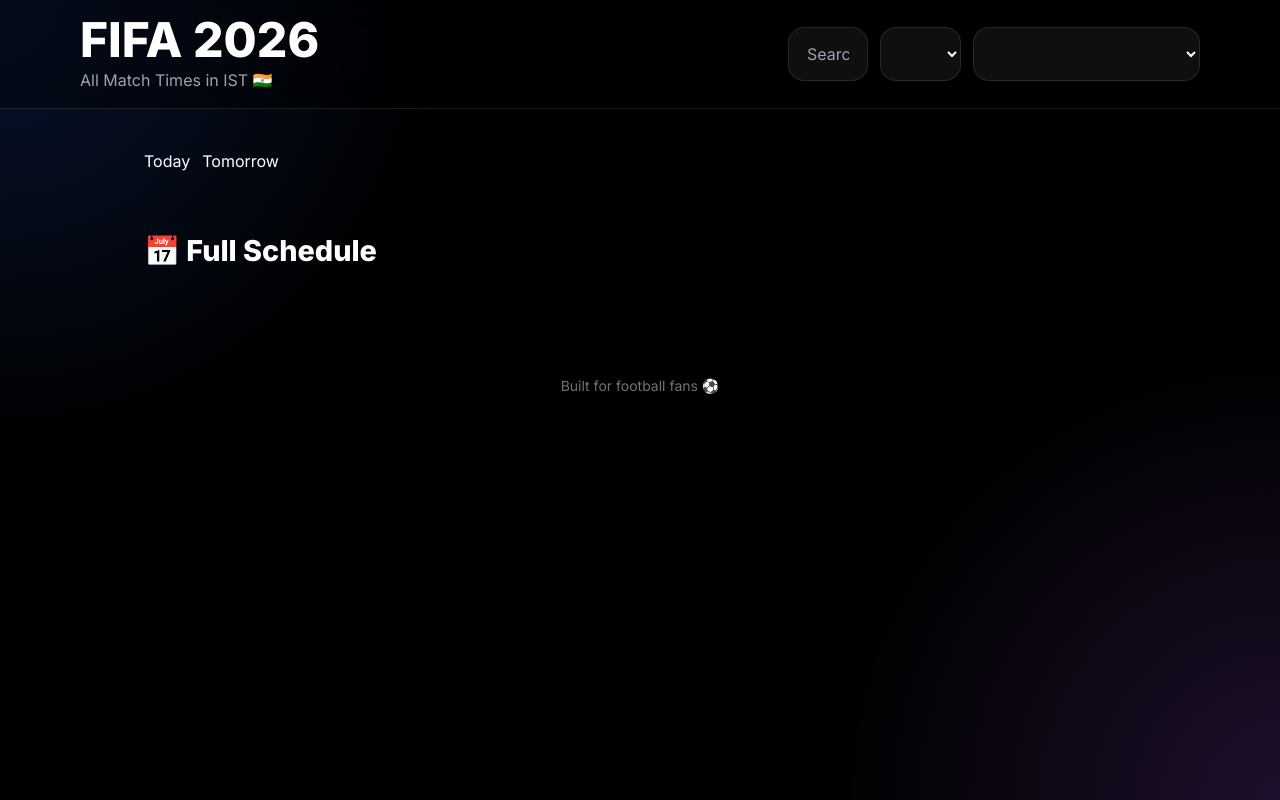
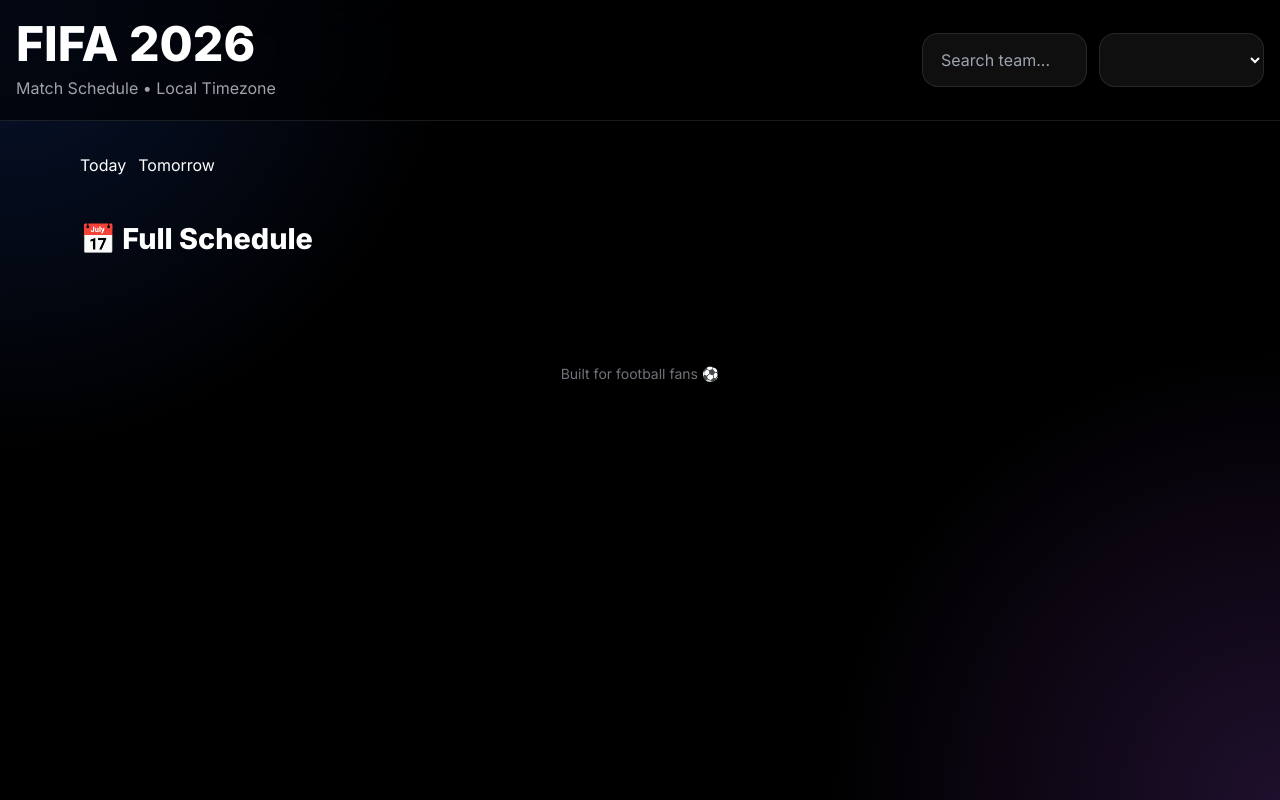
Before and after one commit to srinfinityvlogs/fifa26, a plain HTML site: page index.html in a window 1280 px wide. Drawn offline with nearby package versions, Linux system fonts and the light colour scheme.

Commit message:
regenerate

```diff
--- a/index.html
+++ b/index.html
@@ -1,17 +1,42 @@
 <!DOCTYPE html>
 <html lang="en">
+
 <head>
+
   <meta charset="UTF-8" />
-  <meta name="viewport" content="width=device-width, initial-scale=1.0"/>
 
-  <title>FIFA 2026 Schedule IST</title>
+  <meta
+    name="viewport"
+    content="width=device-width, initial-scale=1.0"
+  />
 
+  <title>
+    FIFA World Cup 2026 Schedule
+  </title>
+
+  <!-- TAILWIND -->
   <script src="https://cdn.tailwindcss.com"></script>
 
+  <!-- FONT -->
+  <link
+    rel="preconnect"
+    href="https://fonts.googleapis.com"
+  />
+
+  <link
+    rel="preconnect"
+    href="https://fonts.gstatic.com"
+    crossorigin
+  />
+
+  <link
+    href="https://fonts.googleapis.com/css2?family=Inter:wght@400;500;600;700;800&display=swap"
+    rel="stylesheet"
+  />
+
+  <!-- STYLES -->
   <link rel="stylesheet" href="styles.css" />
 
-  <link rel="preconnect" href="https://fonts.googleapis.com">
-  <link href="https://fonts.googleapis.com/css2?family=Inter:wght@400;500;600;700;800&display=swap" rel="stylesheet">
 </head>
 
 <body class="bg-black text-white">
@@ -20,25 +45,37 @@
   <div class="bg-gradient"></div>
 
   <!-- HEADER -->
-  <header class="sticky top-0 z-50 backdrop-blur-xl border-b border-white/10 bg-black/40">
+  <header
+    class="sticky top-0 z-50 border-b border-white/10 backdrop-blur-xl bg-black/60"
+  >
 
-    <div class="max-w-6xl mx-auto px-4 py-4">
+    <div
+      class="max-w-7xl mx-auto px-4 py-5"
+    >
 
-      <div class="flex flex-col md:flex-row md:items-center md:justify-between gap-4">
+      <div
+        class="flex flex-col lg:flex-row lg:items-center lg:justify-between gap-5"
+      >
 
+        <!-- TITLE -->
         <div>
-          <h1 class="text-3xl md:text-5xl font-extrabold">
+
+          <h1
+            class="text-3xl md:text-5xl font-extrabold"
+          >
             FIFA 2026
           </h1>
 
-          <p class="text-zinc-400 mt-1">
-            All Match Times in IST 🇮🇳
+          <p class="text-zinc-400 mt-2">
+            Match Schedule • Local Timezone
           </p>
+
         </div>
 
-        <div class="flex flex-col md:flex-row gap-3">
-
-  <div class="flex flex-col md:flex-row gap-3">
+        <!-- CONTROLS -->
+        <div
+          class="flex flex-col md:flex-row gap-3 w-full lg:w-auto"
+        >
 
           <!-- SEARCH -->
           <input
@@ -57,15 +94,6 @@
 
         </div>
 
-  <!-- TIMEZONE -->
-  <select
-    id="timezoneSelect"
-    class="search-box"
-  >
-  </select>
-
-</div>
-
       </div>
 
     </div>
@@ -73,10 +101,12 @@
   </header>
 
   <!-- MAIN -->
-  <main class="max-w-5xl mx-auto px-4 py-10">
+  <main
+    class="max-w-6xl mx-auto px-4 py-8"
+  >
 
     <!-- TABS -->
-    <section class="mb-14">
+    <section class="mb-10">
 
       <div class="flex gap-3 mb-6">
 
@@ -96,11 +126,16 @@
 
       </div>
 
-      <div id="tabMatches"></div>
+      <!-- TAB CONTENT -->
+      <div
+        id="tabMatches"
+        class="space-y-4"
+      >
+      </div>
 
     </section>
 
-    <!-- SCHEDULE -->
+    <!-- FULL SCHEDULE -->
     <section>
 
       <div class="section-title">
@@ -113,11 +148,18 @@
 
   </main>
 
-  <footer class="py-10 text-center text-zinc-500 text-sm">
+  <!-- FOOTER -->
+  <footer
+    class="py-12 text-center text-zinc-500 text-sm"
+  >
+
     Built for football fans ⚽
+
   </footer>
 
+  <!-- SCRIPT -->
   <script src="script.js"></script>
 
 </body>
+
 </html>
```
Lines whose indentation alone changed are shown as unchanged.
